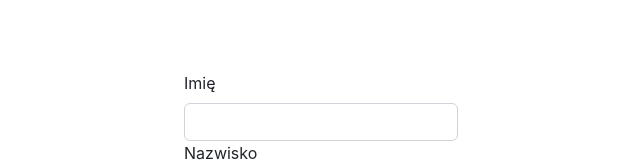
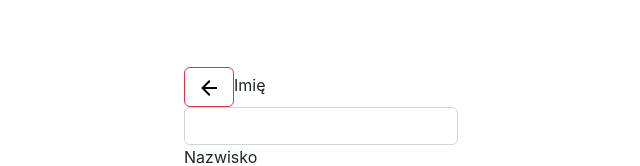
Before and after one commit to Jakub-S-K/deutsch-qr-tag-dashboard, a React (Create React App) app: page /add/user in a window 1280 px wide. Shown: the part 236-402 px from the top of the page, without its empty margins (319-959 px from the left). Built offline with nearby package versions, Linux system fonts and the light colour scheme.

Commit message:
add Retreat component (temporary)

```diff
--- a/src/views/Users/UserForm.tsx
+++ b/src/views/Users/UserForm.tsx
@@ -4,6 +4,7 @@ import { mdiDelete, mdiPencil } from "@mdi/js";
 import Icon from "@mdi/react";
 import { User } from "../../backendTypes";
 import { loader } from "../../utilities";
+import { Retreat } from "../../components/Retreat/Retreat";
 import { useLoaderData } from "react-router-dom";
 
 export const UserForm = () => {
@@ -21,6 +22,7 @@ export const UserForm = () => {
   console.log(`${userData.surname} -> ${user.surname}`);
   return (
     <>
+      <Retreat />
       {status === 200 ? (
         <div
           color="success"
```
